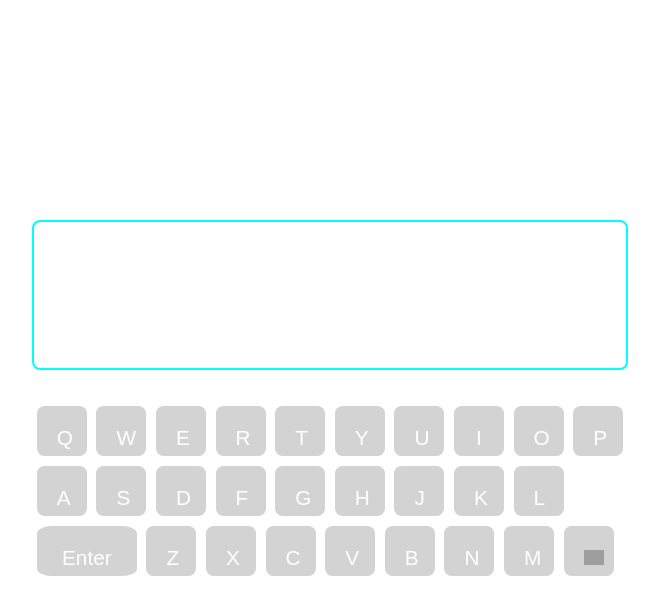
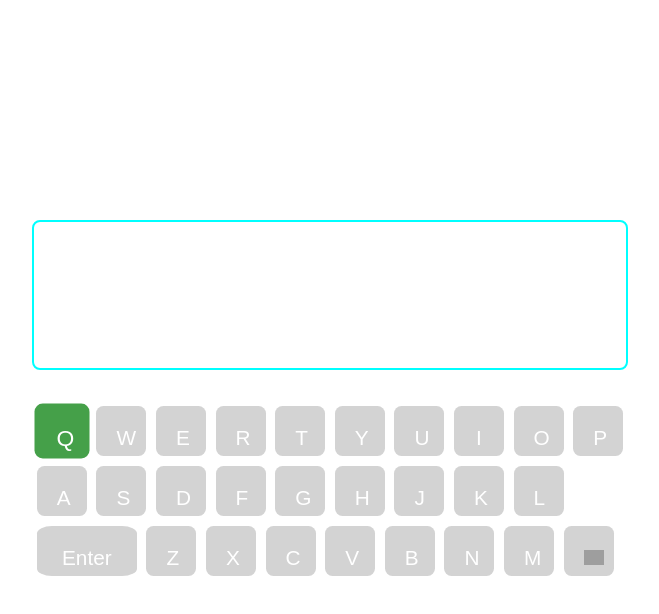
Before and after one commit to AI-WordLadder/wordladder-fe, a React (Create React App) app in the folder wordladder_frontend/: page / in a window 1280 px wide. In both pictures the pointer is over the button 371 px from the left and 431 px from the top of the page. Shown: the top 614 px of the page, without its empty margins (310-969 px from the left). Built offline with nearby package versions, Linux system fonts and the light colour scheme; grey boxes are pictures that could not be loaded.

Commit message:
adding effect on the keyboard

```diff
--- a/wordladder_frontend/src/App.css
+++ b/wordladder_frontend/src/App.css
@@ -6,6 +6,9 @@
 
 .button{
   padding:20px;
+  transition: background-color 0.3s ease, transform 0.2s ease; /* Smooth transition */
+  background-color: #d3d3d3;
+
 }
 
 
@@ -35,6 +38,17 @@ button{
   height: 50px;
 }
 
+.button:hover {
+  background-color: #45a049; /* Darker green on hover */
+  transform: scale(1.1); /* Slightly enlarge the button */
+}
+
+/* Example deleteButton hover effect */
+.button.deleteButton:hover {
+  background-color: #f44336; /* Red background for delete button */
+  transform: scale(1.1);
+}
+
 .enterButton {
   text-transform: capitalize;
   width: 100px;
```
